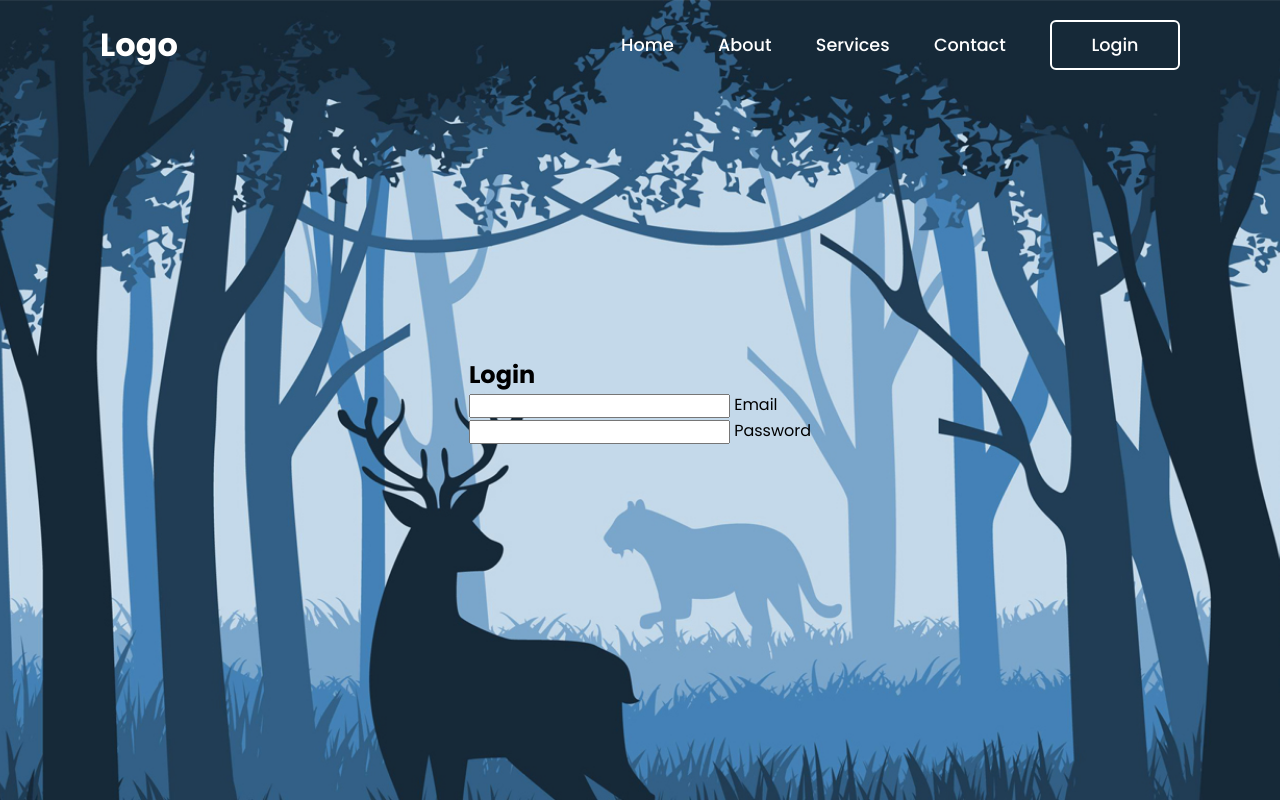
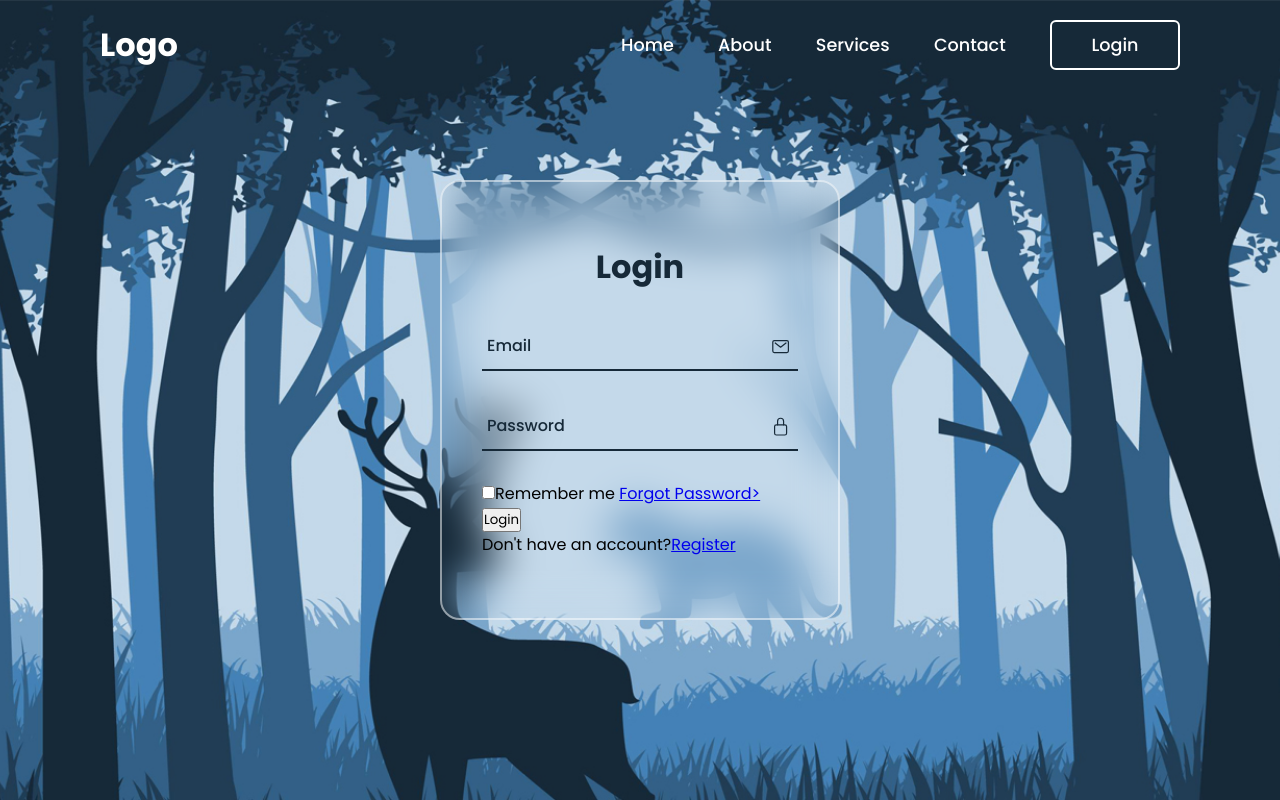
Before and after one commit to LeThiCut/DuAnTest1, a plain HTML site: page index.html in a window 1280 px wide. Drawn offline with nearby package versions, Linux system fonts and the light colour scheme.

Commit message:
sửa lần 1

```diff
--- a/index.html
+++ b/index.html
@@ -24,14 +24,28 @@
         <h2>Login</h2>
         <form action="#">
           <div class="input-box">
-            <span class="icon"></span>
+            <span class="icon"><ion-icon name="mail-outline"></ion-icon></span>
             <input type="email" required />
             <label>Email</label>
           </div>
           <div class="input-box">
-            <span class="icon"></span>
+            <span class="icon"
+              ><ion-icon name="lock-closed-outline"></ion-icon
+            ></span>
             <input type="password" required />
             <label>Password</label>
+          </div>
+          <div class="remember-forgot">
+            <label><input type="checkbox" />Remember me</label>
+            <a href="#">Forgot Password></a>
+          </div>
+          <button type="submit" class="btn">Login</button>
+          <div class="login-register">
+            <p>
+              Don't have an account?<a href="#" class="register-link"
+                >Register</a
+              >
+            </p>
           </div>
         </form>
       </div>
--- a/style.css
+++ b/style.css
@@ -78,3 +78,73 @@ header {
   background: #fff;
   color: #1629;
 }
+
+.wrapper {
+  position: relative;
+  width: 400px;
+  height: 440px;
+  background: transparent;
+  border: 2px solid rgba(255, 255, 255, 0.5);
+  border-radius: 20px;
+  backdrop-filter: blur(20px);
+  box-shadow: 0 0 30px rgbar(0, 0, 0, 0.5);
+  display: flex;
+  justify-content: center;
+  align-items: center;
+}
+
+.wrapper .form-box {
+  width: 100%;
+  padding: 40px;
+}
+
+.form-box h2 {
+  font-size: 2em;
+  color: #162938;
+  text-align: center;
+}
+
+.input-box {
+  position: relative;
+  width: 100%;
+  height: 50px;
+  border-bottom: 2px solid #162938;
+  margin: 30px 0;
+}
+
+.input-box label {
+  position: absolute;
+  top: 50%;
+  left: 5px;
+  transform: translateY(-50%);
+  font-size: 1em;
+  color: #162938;
+  font-weight: 500;
+  pointer-events: none;
+  transition: 0.5s;
+}
+
+.input-box input:focus ~ label,
+.input-box input:valid ~ label {
+  top: -5px;
+}
+
+.input-box input {
+  width: 100%;
+  height: 100%;
+  background: transparent;
+  border: none;
+  outline: none;
+  font-size: 1em;
+  color: #162938;
+  font-weight: 600;
+  padding: 0 35px 0 5px;
+}
+
+.input-box .icon {
+  position: absolute;
+  right: 8px;
+  font-size: 1.2em;
+  color: #162938;
+  line-height: 57px;
+}
```
